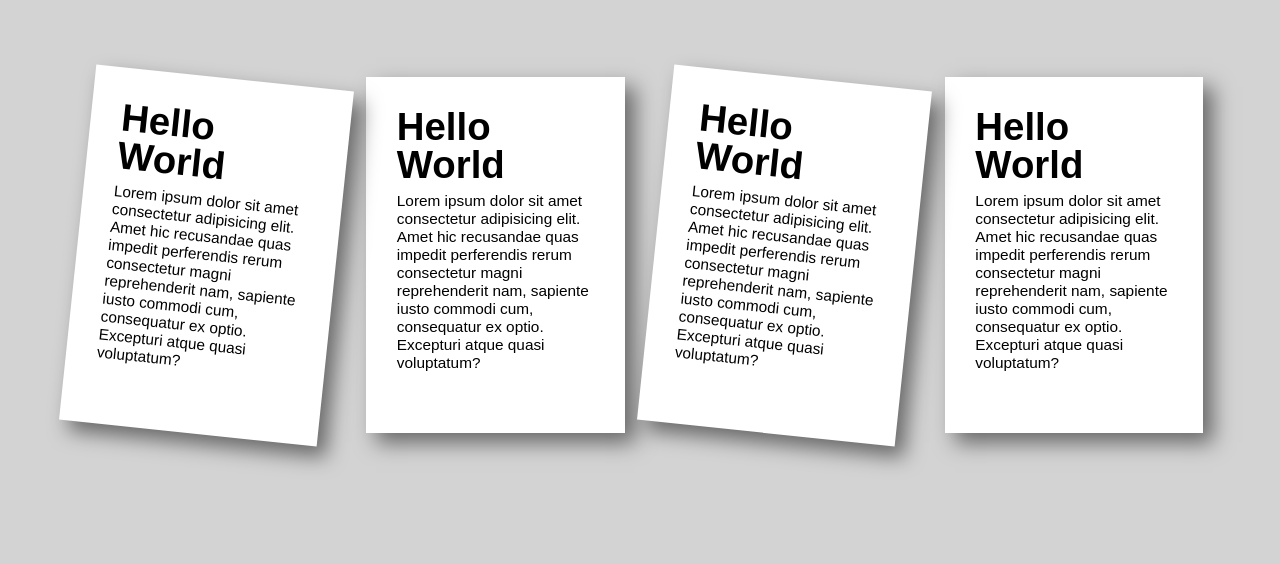
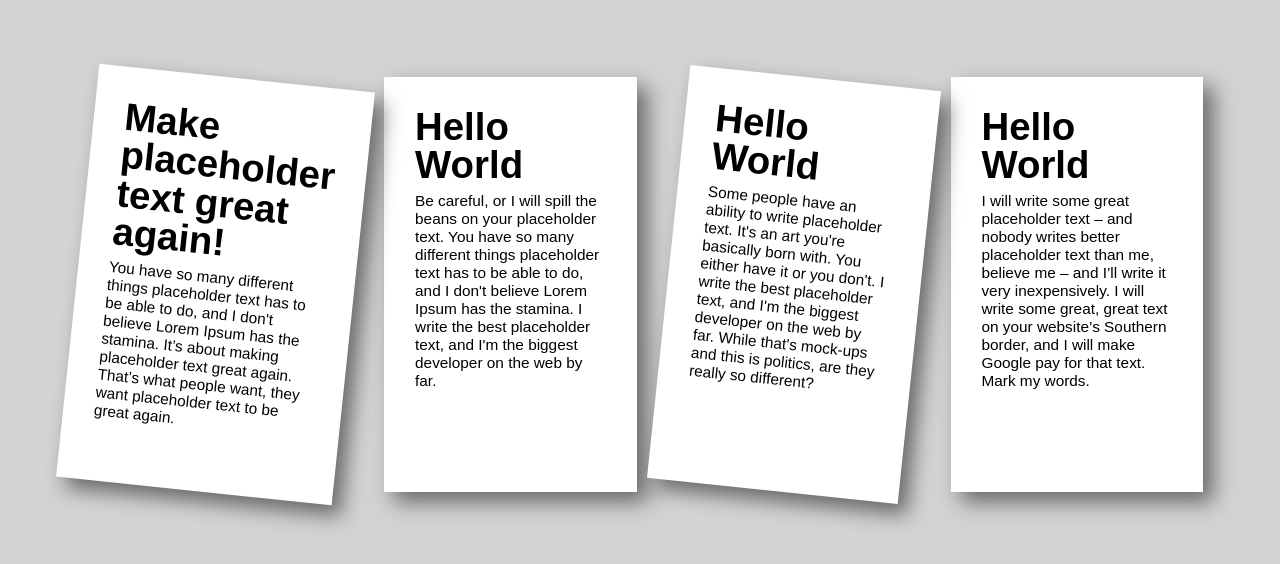
Before and after one commit to davidvandenbor/css-media-queries, a website built with Parcel: page index.html in a window 1280 px wide. Built offline with nearby package versions, Linux system fonts and the light colour scheme.

Commit message:
trump ipsum

```diff
--- a/index.html
+++ b/index.html
@@ -11,19 +11,19 @@
 <body>
   <section>
     <article>
-      <h2>Hello World</h2> Lorem ipsum dolor sit amet consectetur adipisicing elit. Amet hic recusandae quas impedit perferendis rerum consectetur magni reprehenderit nam, sapiente iusto commodi cum, consequatur ex optio. Excepturi atque quasi voluptatum?
+      <h2>Make placeholder text great again!</h2> You have so many different things placeholder text has to be able to do, and I don't believe Lorem Ipsum has the stamina. It’s about making placeholder text great again. That’s what people want, they want placeholder text to be great again.
     </article>
     <article>
-      <h2>Hello World</h2> Lorem ipsum dolor sit amet consectetur adipisicing elit. Amet hic recusandae quas impedit perferendis rerum consectetur magni reprehenderit nam, sapiente iusto commodi cum, consequatur ex optio. Excepturi atque quasi voluptatum?
+      <h2>Hello World</h2> Be careful, or I will spill the beans on your placeholder text. You have so many different things placeholder text has to be able to do, and I don't believe Lorem Ipsum has the stamina. I write the best placeholder text, and I'm the biggest developer on the web by far.
     </article>
     <article>
-      <h2>Hello World</h2> Lorem ipsum dolor sit amet consectetur adipisicing elit. Amet hic recusandae quas impedit perferendis rerum consectetur magni reprehenderit nam, sapiente iusto commodi cum, consequatur ex optio. Excepturi atque quasi voluptatum?
+      <h2>Hello World</h2> Some people have an ability to write placeholder text. It's an art you're basically born with. You either have it or you don't. I write the best placeholder text, and I'm the biggest developer on the web by far. While that's mock-ups and this is politics, are they really so different?
     </article>
     <article>
-      <h2>Hello World</h2> Lorem ipsum dolor sit amet consectetur adipisicing elit. Amet hic recusandae quas impedit perferendis rerum consectetur magni reprehenderit nam, sapiente iusto commodi cum, consequatur ex optio. Excepturi atque quasi voluptatum?
+      <h2>Hello World</h2>
+      I will write some great placeholder text – and nobody writes better placeholder text than me, believe me – and I’ll write it very inexpensively. I will write some great, great text on your website’s Southern border, and I will make Google pay for that text. Mark my words.
     </article>
   </section>
-
 </body>
 
 </html>
```
